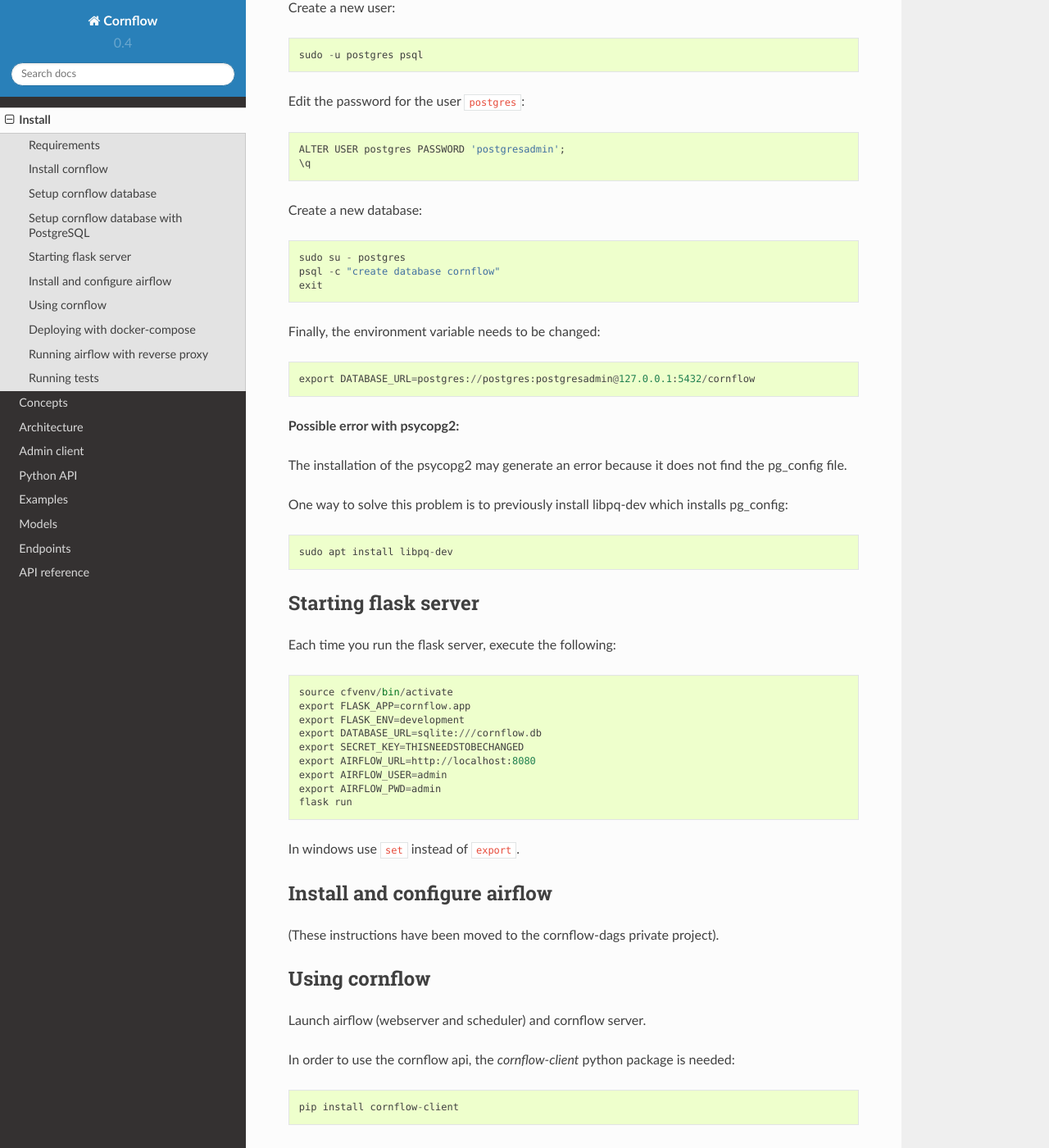
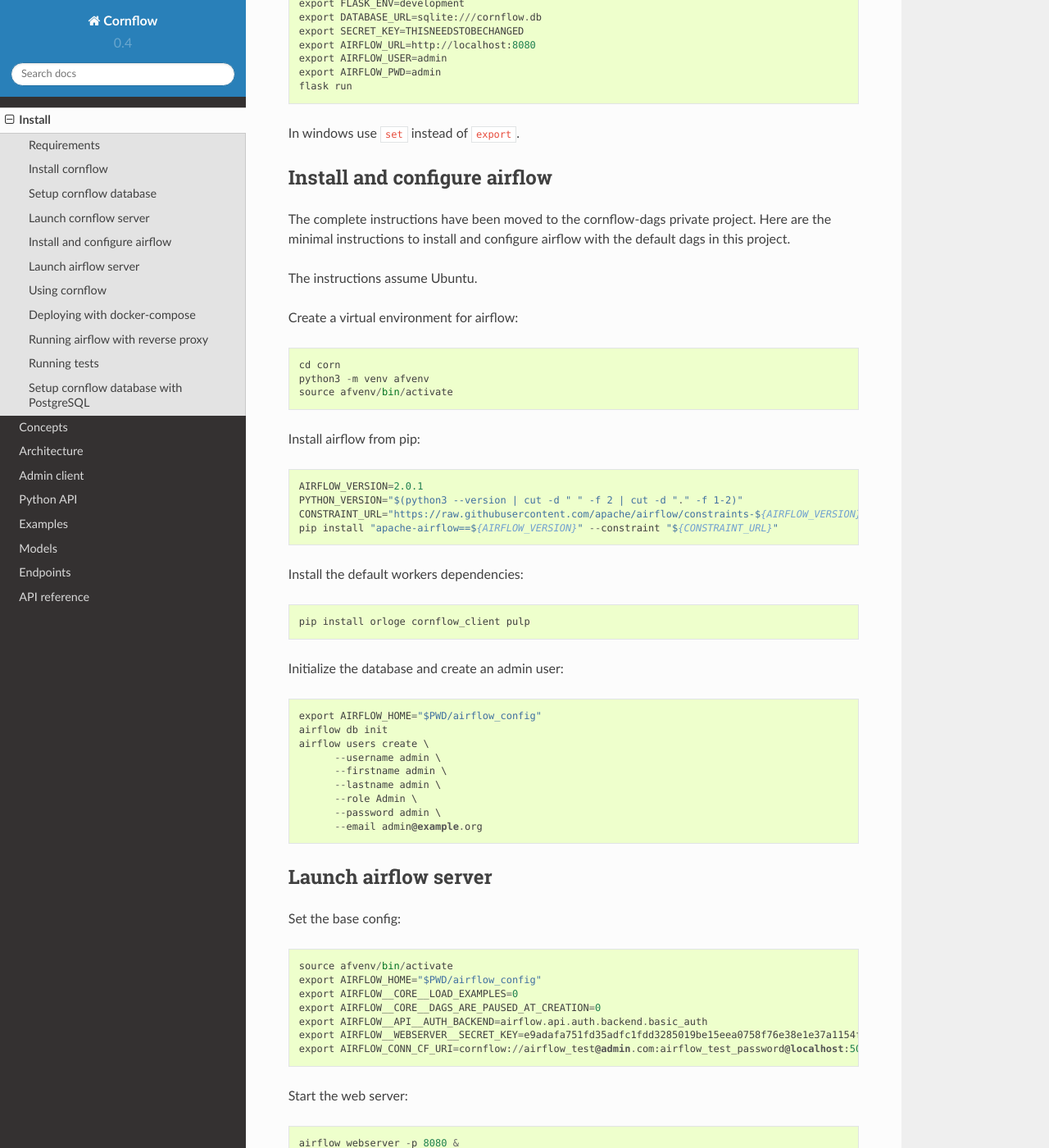
Before and after one commit to baobabsoluciones/cornflow, a Sphinx documentation site: the page built from docs/source/includeme.rst, in a window 1280 px wide and 1400 px high, scrolled down 1371 px. Shown: the whole window at 82% size. Built offline with Sphinx 7.4.7 and the Read the Docs theme 2.0.0, drawn with Linux system fonts in a browser that asks for light colours; some of the changed text lies outside the part shown.

Commit message:
update README, basic_functions examples and upload new version of rest api docs.

```diff
--- a/README.rst
+++ b/README.rst
@@ -47,39 +47,7 @@
     python manage.py db upgrade
     python manage.py create_super_user  --user=airflow_test@admin.com --password=airflow_test_password
 
-Setup cornflow database with PostgreSQL
-~~~~~~~~~~~~~~~~~~~~~~~~~~~~~~~~~~~~~~~~~~~~~
-
-You now need to create a user and password in postgresql (we will be using `postgres` and `postgresadmin`). And also you need to create a database (we will be using one with the name `cornflow`).
-
-Create a new user::
-
-    sudo -u postgres psql
-
-Edit the password for the user ``postgres``::
-
-    ALTER USER postgres PASSWORD 'postgresadmin';
-    \q
-
-Create a new database::
-
-    sudo su - postgres
-    psql -c "create database cornflow"
-    exit
-
-Finally, the environment variable needs to be changed::
-
-    export DATABASE_URL=postgres://postgres:postgresadmin@127.0.0.1:5432/cornflow
-
-**Possible error with psycopg2:**
-
-The installation of the psycopg2 may generate an error because it does not find the pg_config file.
-
-One way to solve this problem is to previously install libpq-dev which installs pg_config::
-
-    sudo apt install libpq-dev
-
-Starting flask server
+Launch cornflow server
 ~~~~~~~~~~~~~~~~~~~~~~~
 
 Each time you run the flask server, execute the following::
@@ -99,19 +67,76 @@
 Install and configure airflow
 ~~~~~~~~~~~~~~~~~~~~~~~~~~~~~~
 
-(These instructions have been moved to the cornflow-dags private project).
+The complete instructions have been moved to the cornflow-dags private project. Here are the minimal instructions to install and configure airflow with the default dags in this project.
+
+The instructions assume Ubuntu.
+
+Create a virtual environment for airflow::
+
+    cd corn
+    python3 -m venv afvenv
+    source afvenv/bin/activate
+
+Install airflow from pip::
+
+    AIRFLOW_VERSION=2.0.1
+    PYTHON_VERSION="$(python3 --version | cut -d " " -f 2 | cut -d "." -f 1-2)"
+    CONSTRAINT_URL="https://raw.githubusercontent.com/apache/airflow/constraints-${AIRFLOW_VERSION}/constraints-${PYTHON_VERSION}.txt"
+    pip install "apache-airflow==${AIRFLOW_VERSION}" --constraint "${CONSTRAINT_URL}"
+
+Install the default workers dependencies::
+
+    pip install orloge cornflow_client pulp
+
+Initialize the database and create an admin user::
+
+    export AIRFLOW_HOME="$PWD/airflow_config"
+    airflow db init
+    airflow users create \
+          --username admin \
+          --firstname admin \
+          --lastname admin \
+          --role Admin \
+          --password admin \
+          --email admin@example.org
+
+Launch airflow server
+~~~~~~~~~~~~~~~~~~~~~~~~~~~~~~
+
+Set the base config::
+
+    source afvenv/bin/activate
+    export AIRFLOW_HOME="$PWD/airflow_config"
+    export AIRFLOW__CORE__LOAD_EXAMPLES=0
+    export AIRFLOW__CORE__DAGS_ARE_PAUSED_AT_CREATION=0
+    export AIRFLOW__API__AUTH_BACKEND=airflow.api.auth.backend.basic_auth
+    export AIRFLOW__WEBSERVER__SECRET_KEY=e9adafa751fd35adfc1fdd3285019be15eea0758f76e38e1e37a1154fb36
+    export AIRFLOW_CONN_CF_URI=cornflow://airflow_test@admin.com:airflow_test_password@localhost:5000
+
+Start the web server::
+
+    airflow webserver -p 8080 &
+
+Also, start the scheduler::
+
+    airflow scheduler &
+
+airflow gui will be at::
+
+    http://localhost:8080
 
 Using cornflow
 ~~~~~~~~~~~~~~~~~~
 
-Launch airflow (webserver and scheduler) and cornflow server.
+Launch airflow (webserver and scheduler) and cornflow server (see sections above).
 
-In order to use the cornflow api, the `cornflow-client` python package is needed::
+We're going to test the cornflow server by using the `cornflow-client` and the `pulp` python package::
 
-    pip install cornflow-client
+    pip install cornflow-client pulp
 
 A complete example is shown in `examples/basic_functions.py`. Below is an extract.
-Then, the packages is used like so::
+
+Initialize the api client::
 
     from cornflow_client import CornFlow
     email = 'some_email@gmail.com'
@@ -151,13 +178,28 @@
         solver = "PULP_CBC_CMD",
         timeLimit = 10
     )
-    execution_id = client.create_execution(instance_id['id'], config,
-                                           name='execution1',
-                                           description='execution of a very small instance')
+    execution = client.create_execution(
+        instance['id'], config, name='execution1', description='execution of a very small instance'
+    )
+
+Check the status of an execution::
+
+    status = client.get_solution(execution['id'])
+    print(status['state'])
+    # 1 means "finished correctly"
 
 Retrieve a solution::
 
-    results = client.get_results(execution_id['id'])
+    results = client.get_solution(execution['id'])
+    print(results['data'])
+    # returns a json with the solved pulp object
+    _vars, prob = pulp.LpProblem.from_dict(results['data'])
+
+Retrieve the log of the solver::
+
+    log = client.get_log(execution['id'])
+    print(log['log'])
+    # json format of the solver log
 
 
 Deploying with docker-compose
@@ -208,8 +250,8 @@
 Cornflow does not have any reverse proxy configuration like airflow does. Just redirect all http request to cornflow port.
 Eg.::
 
-	[Nginx]
-	server {
+    [Nginx]
+    server {
     listen 80;
     server_name localhost;
     location / {
@@ -253,3 +295,35 @@
 or to get the html reports::
 
     coverage html
+
+Setup cornflow database with PostgreSQL
+~~~~~~~~~~~~~~~~~~~~~~~~~~~~~~~~~~~~~~~~~~~~~
+
+You now need to create a user and password in postgresql (we will be using `postgres` and `postgresadmin`). And also you need to create a database (we will be using one with the name `cornflow`).
+
+Create a new user::
+
+    sudo -u postgres psql
+
+Edit the password for the user ``postgres``::
+
+    ALTER USER postgres PASSWORD 'postgresadmin';
+    \q
+
+Create a new database::
+
+    sudo su - postgres
+    psql -c "create database cornflow"
+    exit
+
+Finally, the environment variable needs to be changed::
+
+    export DATABASE_URL=postgres://postgres:postgresadmin@127.0.0.1:5432/cornflow
+
+**Possible error with psycopg2:**
+
+The installation of the psycopg2 may generate an error because it does not find the pg_config file.
+
+One way to solve this problem is to previously install libpq-dev which installs pg_config::
+
+    sudo apt install libpq-dev
--- a/docs/source/conf.py
+++ b/docs/source/conf.py
@@ -224,7 +224,7 @@
 
 
 # getting the OPENAPI file instructions:
-# 1. Launch the flask app (assuming defaults(
+# 1. Launch the flask app (assuming defaults)
 # 2. curl http://127.0.0.1:5000/swagger/ > cornflow/static/v1.json
 
 intersphinx_mapping = {'http://docs.python.org/3': None}
```
Also changed, not shown: other parts of README.rst (+6 -4 lines), cornflow/static/v1.json (+129 -21 lines), 1 other file.
